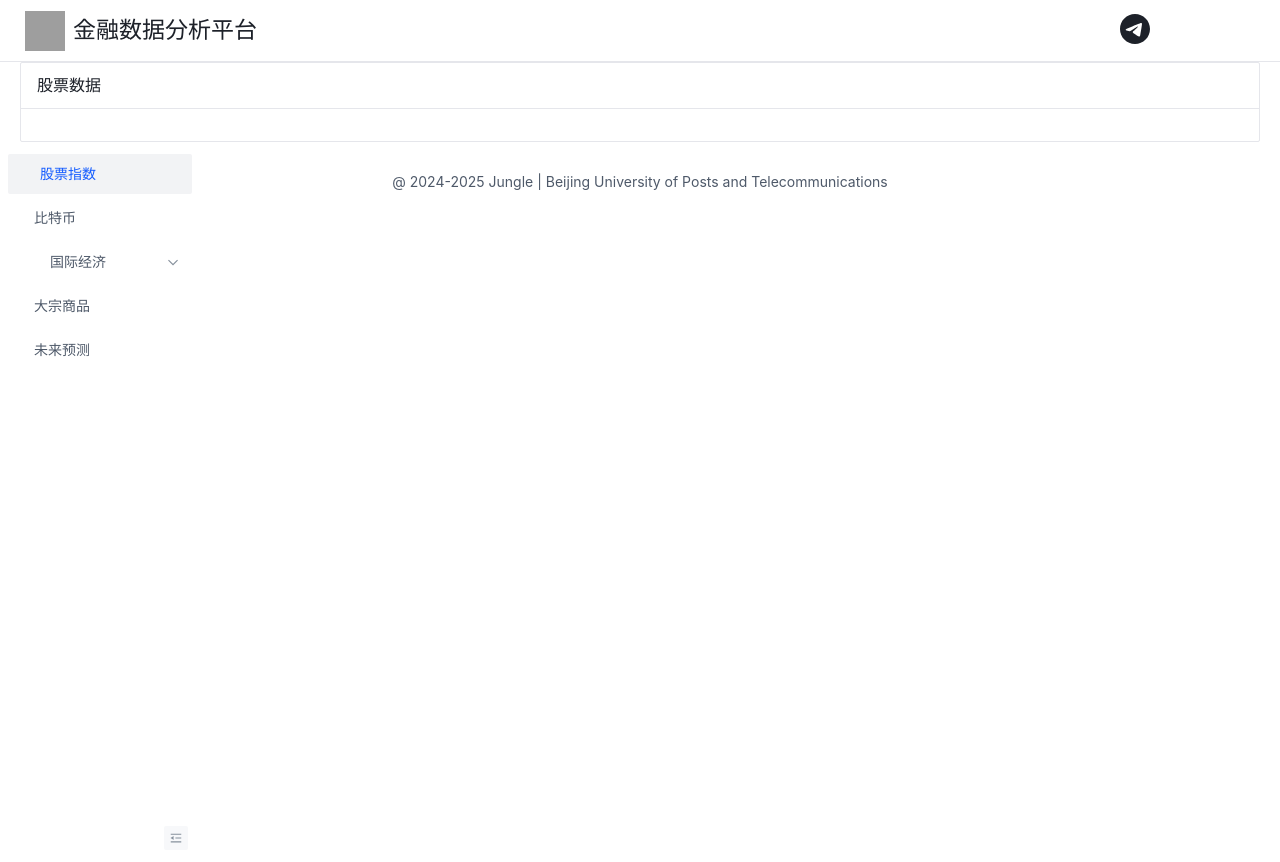
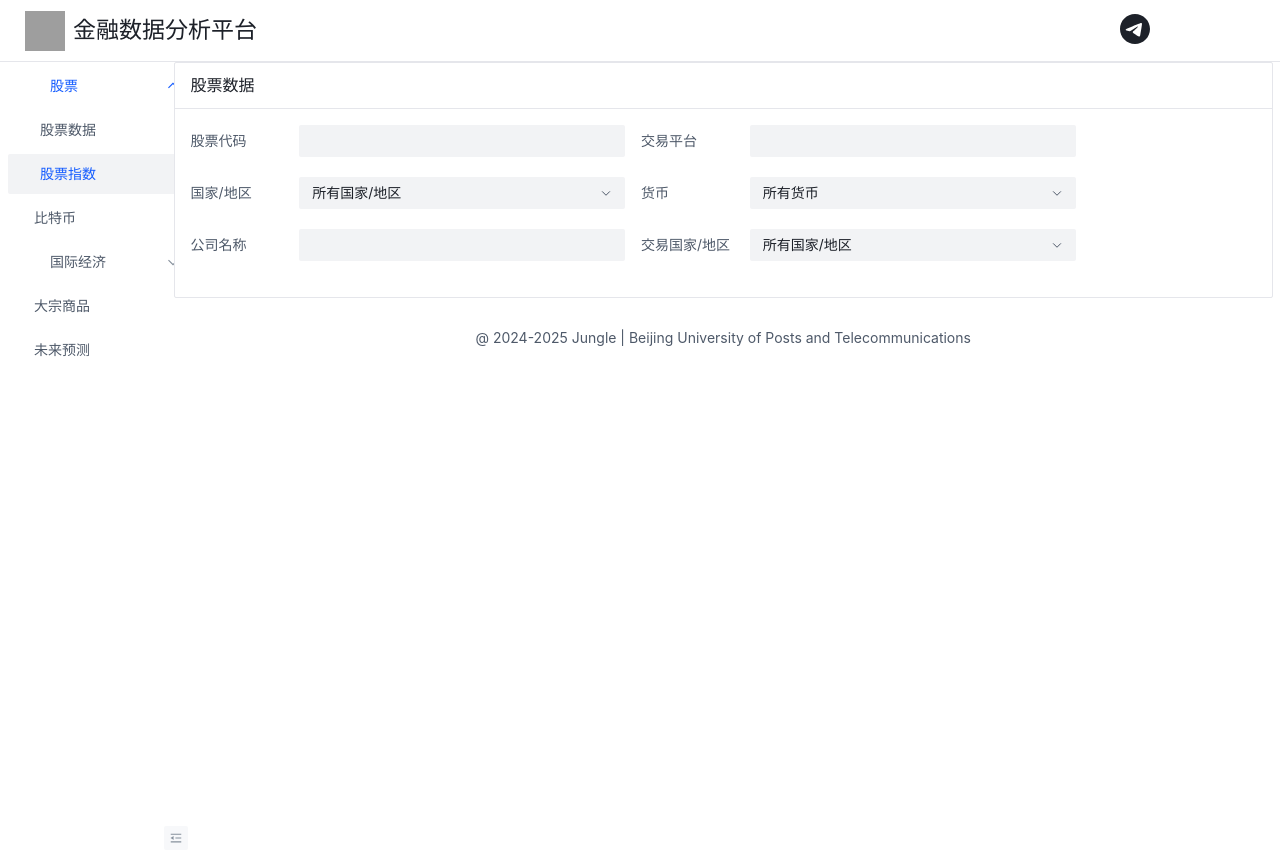
Before and after one commit to Jungle430/FinancialDataAnalysisWeb, a Vue app: page / in a window 1280 px wide. Built offline with nearby package versions, Linux system fonts and the light colour scheme; no server answers; grey boxes are pictures that could not be loaded; some icons are missing.

Commit message:
feat(*): add stockTable and stock request

```diff
--- a/src/components/SideBar.vue
+++ b/src/components/SideBar.vue
@@ -65,8 +65,8 @@ import { IconApps } from '@arco-design/web-vue/es/icon';
   }
 
   .tag-bar-operation {
-    width: 100px;
-    height: 32px;
+    width: 12vw;
+    height: 10vh;
   }
 }
 </style>
--- a/src/components/StockTable.vue
+++ b/src/components/StockTable.vue
@@ -1,6 +1,9 @@
 <script lang="ts" setup>
 import { getAllCurrencies, getAllMarketRegions, getAllRegions } from '@/apis/stock';
-import type { StockTableForm } from '@/types/StockTableForm';
+import type { Currency } from '@/types/currency';
+import type { Region } from '@/types/region';
+import type { StockTableForm } from '@/types/stockTableForm';
+import type { SelectOptionData } from '@arco-design/web-vue';
 import { onMounted, ref } from 'vue';
 
 const stockTableFormData = ref<StockTableForm>({
@@ -12,20 +15,126 @@ const stockTableFormData = ref<StockTableForm>({
   marketCountry: ''
 });
 
-const currencyKinds = ref();
+const currencyKinds = ref<Currency[]>([]);
+const regions = ref<Region[]>([]);
+const marketRegions = ref<Region[]>([]);
+
+const currencyOptions = ref<SelectOptionData[]>(
+  [
+    {
+      label: '所有货币',
+      value: '',
+    }
+  ]
+);
+
+const regionOptions = ref<SelectOptionData[]>(
+  [
+    {
+      label: '所有国家/地区',
+      value: '',
+    }
+  ]
+);
+
+const marketRegionsOptions = ref<SelectOptionData[]>(
+  [
+    {
+      label: '所有国家/地区',
+      value: '',
+    }
+  ]
+);
 
 onMounted(() => {
-  getAllRegions(),
-    getAllMarketRegions(),
-    getAllCurrencies()
-})
+  getAllCurrencies()
+    .then(res => {
+      currencyKinds.value.push(...res.data.currencies);
+      for (let i = 0; i < currencyKinds.value.length; i++) {
+        currencyOptions.value.push({
+          label: `${currencyKinds.value[i].simplifiedChineseName}(${currencyKinds.value[i].englishName})`,
+          value: currencyKinds.value[i].currencyCode
+        });
+      }
+    });
 
+  getAllRegions()
+    .then(res => {
+      regions.value.push(...res.data.regions);
+      for (let i = 0; i < regions.value.length; i++) {
+        regionOptions.value.push({
+          label: `${regions.value[i].simplifiedChineseName}(${regions.value[i].englishName})`,
+          value: regions.value[i].isoCode,
+        });
+      }
+    });
+
+  getAllMarketRegions()
+    .then(res => {
+      marketRegions.value.push(...res.data.regions);
+      for (let i = 0; i < marketRegions.value.length; i++) {
+        marketRegionsOptions.value.push({
+          label: `${marketRegions.value[i].simplifiedChineseName}(${marketRegions.value[i].englishName})`,
+          value: marketRegions.value[i].isoCode,
+        });
+      }
+    });
+});
+
+const spanLength = ref(10);
 </script>
 
 <template>
   <div class="container">
     <a-card :title="'股票数据'">
       <a-row>
+        <a-col :flex="1">
+          <a-form :model="stockTableFormData" :label-col-props="{ span: 6 }" :wrapper-col-props="{ span: 18 }"
+            label-align="left">
+
+            <a-row :gutter="16">
+              <a-col :span="spanLength">
+                <a-form-item :label="'股票代码'">
+                  <a-input v-model="stockTableFormData.code" :placeholder="''" />
+                </a-form-item>
+              </a-col>
+              <a-col :span="spanLength">
+                <a-form-item :label="'交易平台'">
+                  <a-input v-model="stockTableFormData.platform" :placeholder="''" />
+                </a-form-item>
+              </a-col>
+            </a-row>
+
+            <a-row :gutter="16">
+              <a-col :span="spanLength">
+                <a-form-item :label="'国家/地区'">
+                  <a-select v-model="stockTableFormData.region" :options="regionOptions" :placeholder="''" />
+                </a-form-item>
+              </a-col>
+              <a-col :span="spanLength">
+                <a-form-item :label="'货币'">
+                  <a-select v-model="stockTableFormData.currency" :options="currencyOptions" :placeholder="''" />
+                </a-form-item>
+              </a-col>
+            </a-row>
+
+            <a-row :gutter="16">
+              <a-col :span="spanLength">
+                <a-form-item :label="'公司名称'">
+                  <a-input v-model="stockTableFormData.name" :placeholder="''" />
+                </a-form-item>
+              </a-col>
+              <a-col :span="spanLength">
+                <a-form-item :label="'交易国家/地区'">
+                  <a-select v-model="stockTableFormData.marketCountry" :options="marketRegionsOptions"
+                    :placeholder="''" />
+                </a-form-item>
+              </a-col>
+            </a-row>
+
+          </a-form>
+
+        </a-col>
 
       </a-row>
     </a-card>
--- /dev/null
+++ b/src/types/currency.ts
@@ -0,0 +1,5 @@
+export interface Currency {
+  currencyCode: string,
+  simplifiedChineseName: string,
+  englishName: string,
+}
--- /dev/null
+++ b/src/types/region.ts
@@ -0,0 +1,5 @@
+export interface Region {
+  isoCode: string,
+  simplifiedChineseName: string,
+  englishName: string,
+}
--- a/src/views/Home/index.vue
+++ b/src/views/Home/index.vue
@@ -9,9 +9,17 @@ import StockTable from '@/components/StockTable.vue';
   <div>
     <TopBar />
     <SideBar />
-    <StockTable />
-    <Footer />
+    <div class='sideStock'>
+      <StockTable />
+      <Footer />
+    </div>
   </div>
 </template>
 
-<style scoped></style>
+<style scoped>
+.sideStock {
+  position: absolute;
+  width: 89%;
+  margin-left: 12%;
+}
+</style>
```
